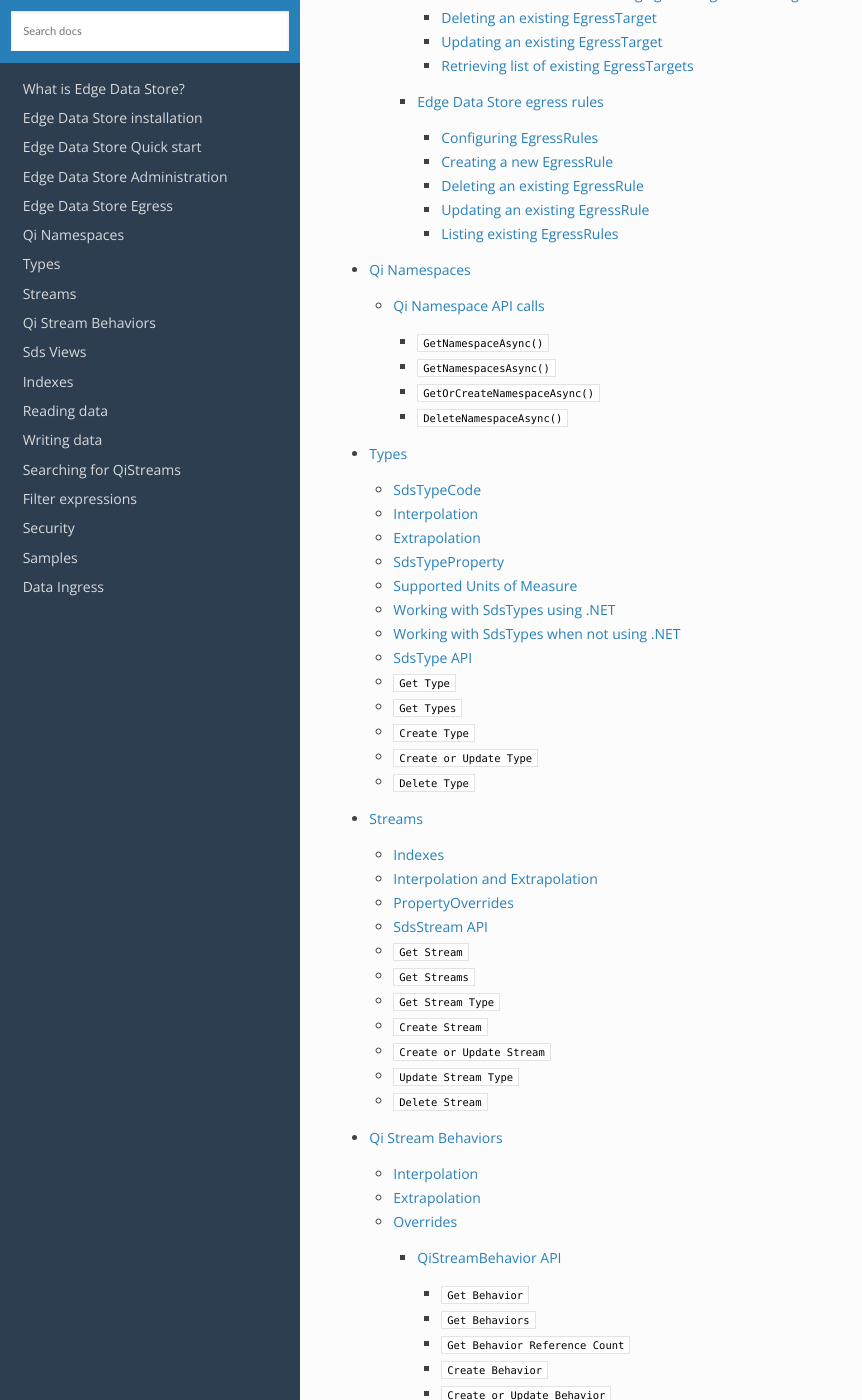
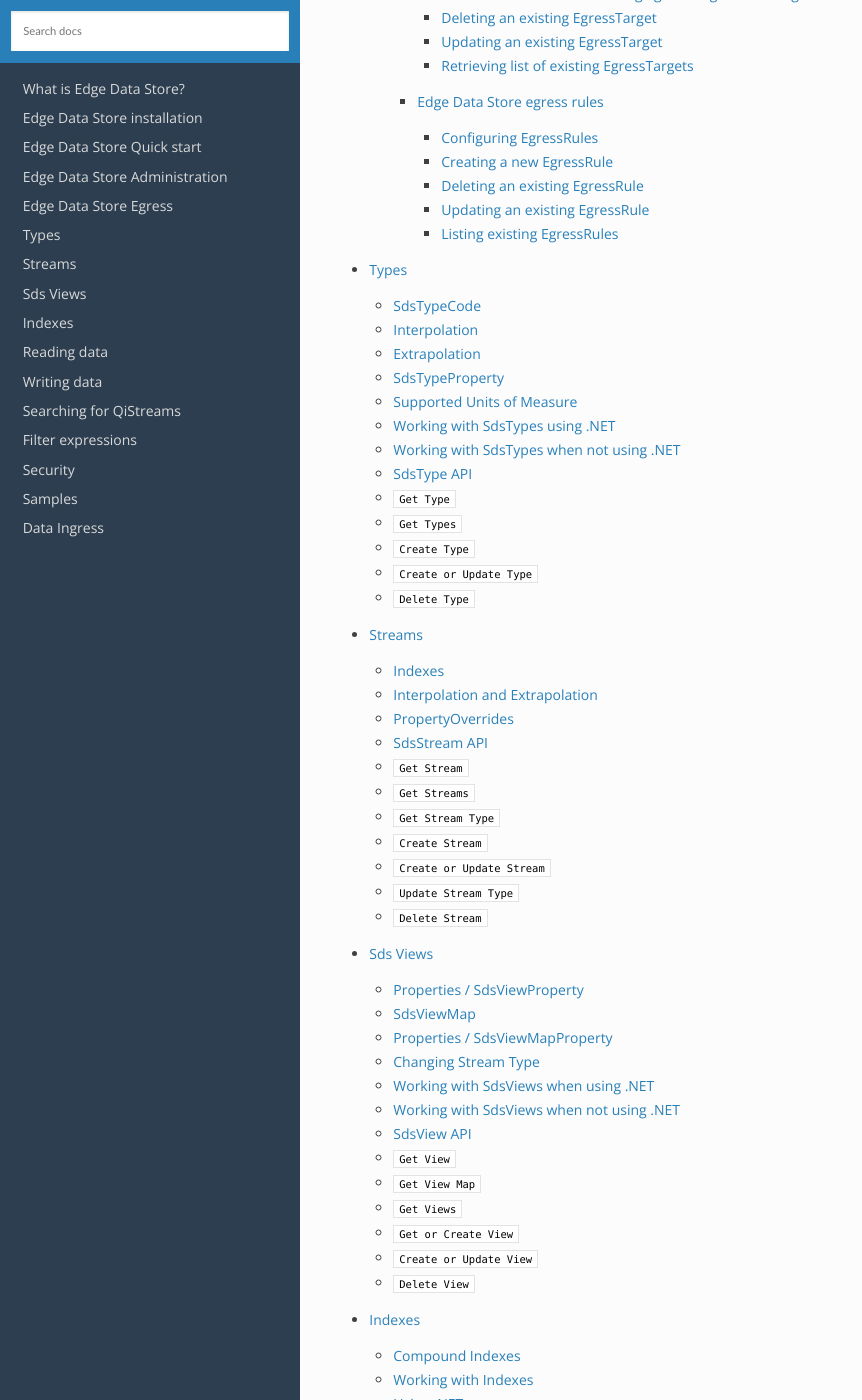
Before and after one commit to fgasparro/EdgeDS-Docs, a Sphinx documentation site: the page built from docs/index.rst, in a window 1280 px wide and 1400 px high, scrolled down 1347 px. Shown: the whole window, without its empty margins (0-862 px from the left). Built offline with Sphinx 7.4.7 and the Read the Docs theme 2.0.0, drawn with Linux system fonts in a browser that asks for light colours.

Commit message:
Update index.rst

```diff
--- a/docs/index.rst
+++ b/docs/index.rst
@@ -21,10 +21,8 @@ using Edge Data Store.
    Quick_Start
    EdgeDS_Admin
    Edge_Egress
-   Qi_Namespaces
    Qi_Types
    Qi_Streams
-   Qi_Stream_Behavior
    QiView_information
    indexes
    Reading_Data
```
